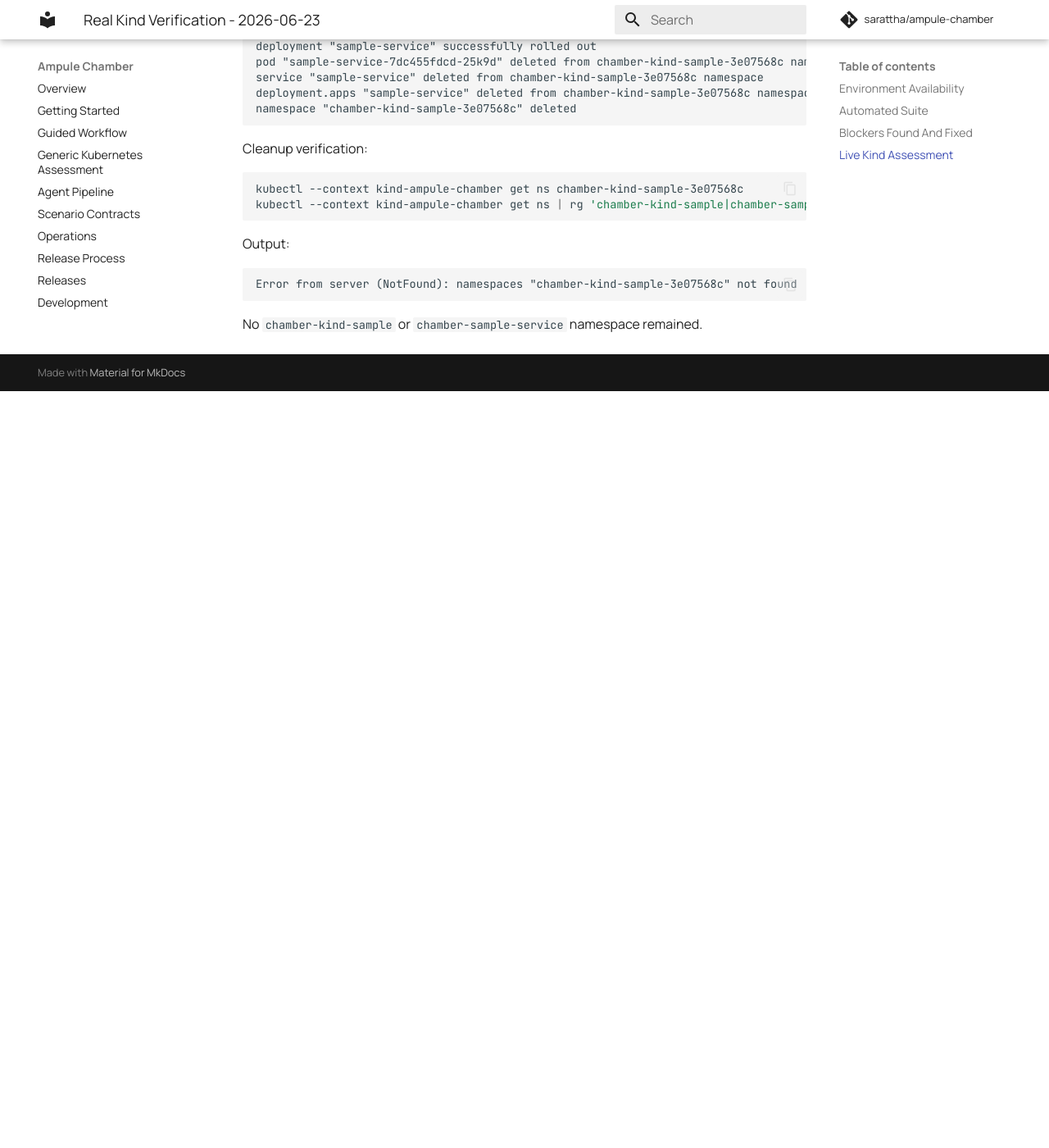
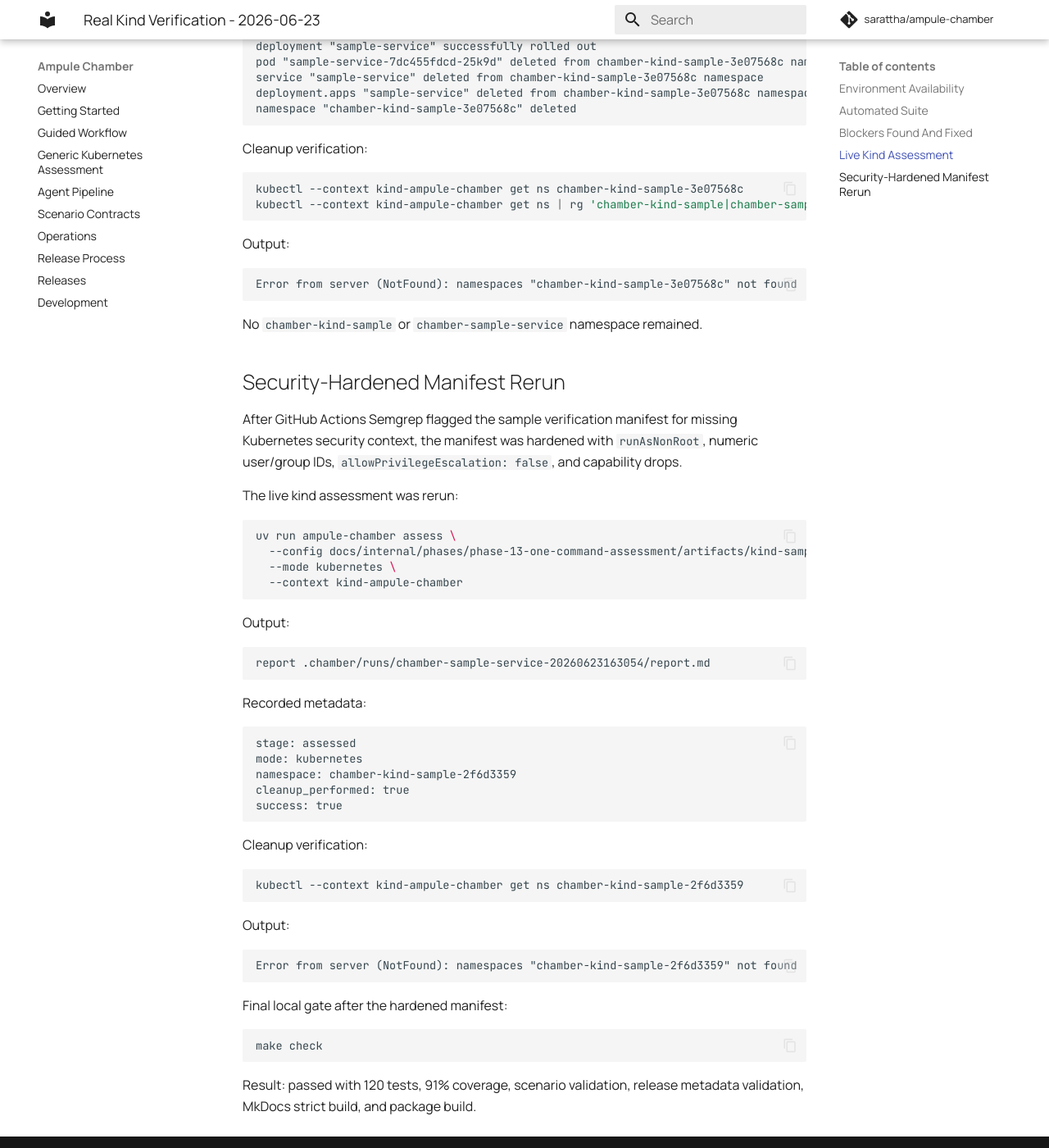
Before and after one commit to sarattha/ampule-chamber, an MkDocs documentation site: the page built from docs/internal/phases/phase-13-one-command-assessment/artifacts/real-kind-verification-20260623.md, in a window 1280 px wide and 1400 px high, scrolled down 3139 px. Shown: the whole window at 82% size. Built offline with MkDocs 1.6.1 and Material for MkDocs 9.7.7, drawn with Linux system fonts in a browser that asks for light colours; comment, search, counter and statistics services are not loaded; before the commit the page ends 3616 px from its top, so only the background shows below that.

Commit message:
Harden kind verification manifest

````diff
--- a/docs/internal/phases/phase-13-one-command-assessment/artifacts/real-kind-verification-20260623.md
+++ b/docs/internal/phases/phase-13-one-command-assessment/artifacts/real-kind-verification-20260623.md
@@ -172,3 +172,56 @@ Error from server (NotFound): namespaces "chamber-kind-sample-3e07568c" not foun
 ```
 
 No `chamber-kind-sample` or `chamber-sample-service` namespace remained.
+
+## Security-Hardened Manifest Rerun
+
+After GitHub Actions Semgrep flagged the sample verification manifest for
+missing Kubernetes security context, the manifest was hardened with
+`runAsNonRoot`, numeric user/group IDs, `allowPrivilegeEscalation: false`, and
+capability drops.
+
+The live kind assessment was rerun:
+
+```bash
+uv run ampule-chamber assess \
+  --config docs/internal/phases/phase-13-one-command-assessment/artifacts/kind-sample-kubernetes-config.yaml \
+  --mode kubernetes \
+  --context kind-ampule-chamber
+```
+
+Output:
+
+```text
+report .chamber/runs/chamber-sample-service-20260623163054/report.md
+```
+
+Recorded metadata:
+
+```text
+stage: assessed
+mode: kubernetes
+namespace: chamber-kind-sample-2f6d3359
+cleanup_performed: true
+success: true
+```
+
+Cleanup verification:
+
+```bash
+kubectl --context kind-ampule-chamber get ns chamber-kind-sample-2f6d3359
+```
+
+Output:
+
+```text
+Error from server (NotFound): namespaces "chamber-kind-sample-2f6d3359" not found
+```
+
+Final local gate after the hardened manifest:
+
+```bash
+make check
+```
+
+Result: passed with 120 tests, 91% coverage, scenario validation, release
+metadata validation, MkDocs strict build, and package build.
````
Also changed, not shown: docs/internal/phases/phase-13-one-command-assessment/ExecPlan.md (+5 -0 lines), docs/internal/phases/phase-13-one-command-assessment/artifacts/kind-sample-manifests.yaml (+9 -0 lines).
